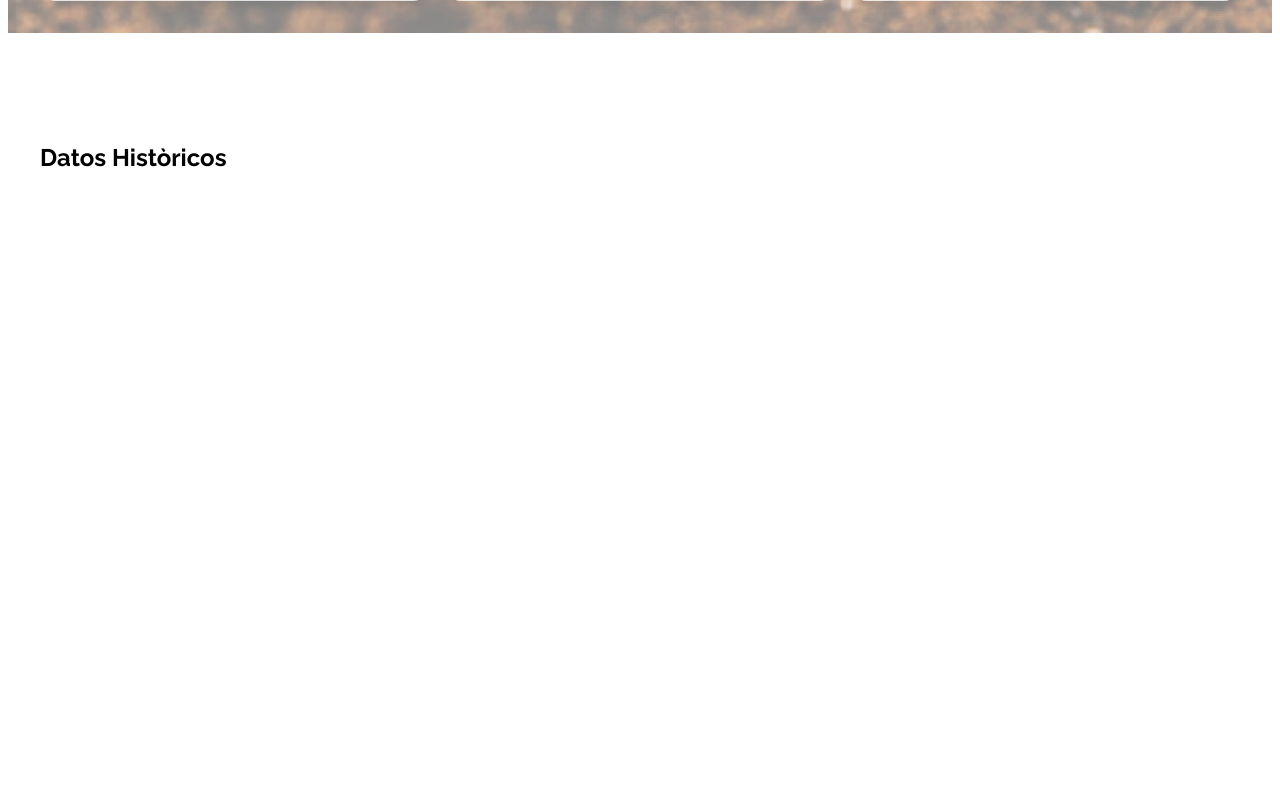
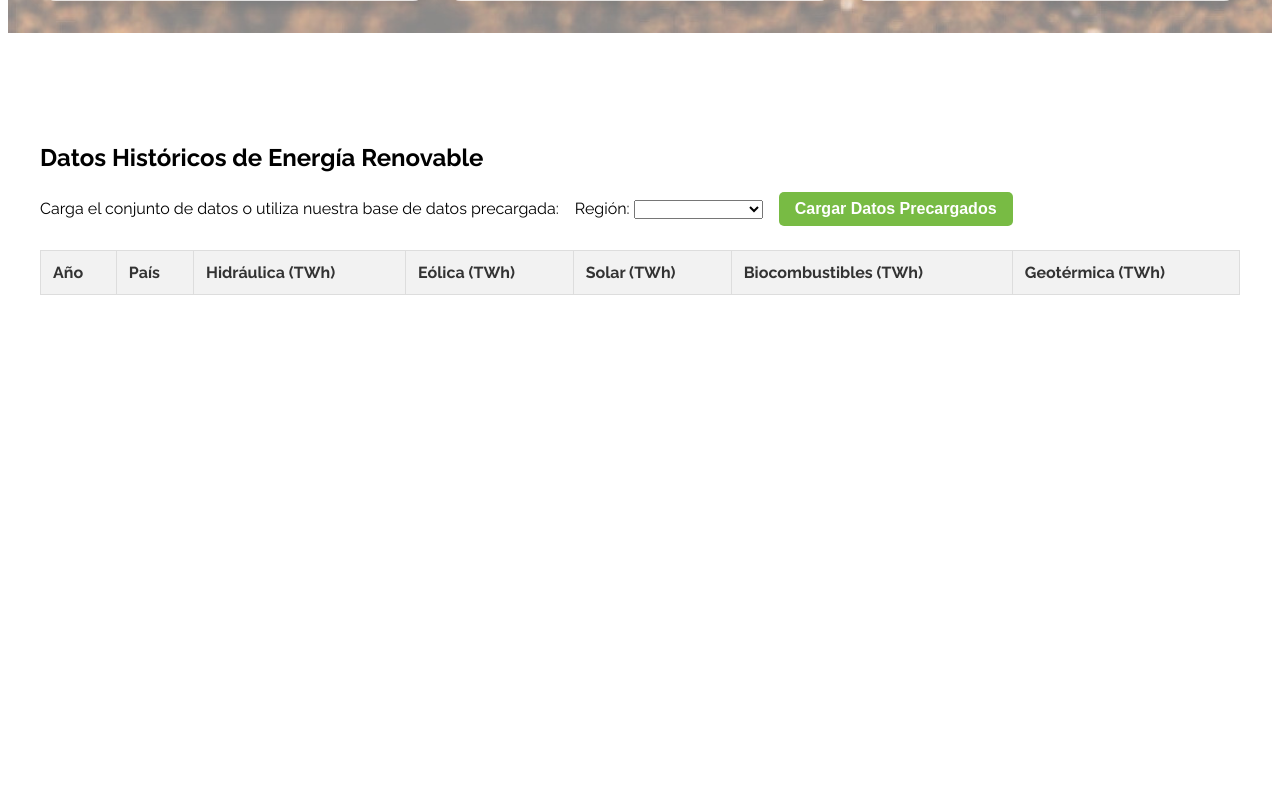
Before and after one commit to Aisengar/Energias_-renovables-, a Flask app: page / in a window 1280 px wide. Shown: the part 4182-4982 px from the top of the page. Run offline with Flask 3, Linux system fonts and the light colour scheme; lists and menus that the app fills with data are empty.

Commit message:
Añadiendo Datos Historicos al HTML y el CSS

```diff
--- a/src/static/css/estilos.css
+++ b/src/static/css/estilos.css
@@ -59,14 +59,14 @@ body.modo-oscuro .tarjeta-seccion {
     background-color: rgba(0, 0, 0, 0.65);
     color: #fff;
 }
+/* Asegura que el título del desplegable sea blanco en modo oscuro */
 body.modo-oscuro .opcion-desplegable .title {
-    color: #fff; /* Asegura que el título del desplegable sea blanco en modo oscuro */
+    color: #fff;
 }
+/* Asegura que los enlaces dentro del desplegable sean blancos en modo oscuro */
 body.modo-oscuro .contenedor-desplegable .link {
-    color: #fff; /* Asegura que los enlaces dentro del desplegable sean blancos en modo oscuro */
+    color: #fff;
 }
-
-
 
 body.modo-oscuro .opcion-desplegable {
     color: #fff;
@@ -210,11 +210,12 @@ body.modo-oscuro #consumo-usuario {
     pointer-events: auto;
 }
 
+/* Añade transición para el color */
 .opcion-desplegable .title {
     color: var(--color-texto-header);
     font-size: 1rem;
     font-weight: bold;
-    transition: color 0.3s ease-in-out; /* Añade transición para el color */
+    transition: color 0.3s ease-in-out;
     padding: 0.25rem 0.5rem;
 }
 
@@ -408,6 +409,166 @@ body.modo-oscuro #consumo-usuario {
     align-items: center;
 }
 
+/* Estilos de la sección Datos Históricos */
+
+body.modo-oscuro #datos .container {
+    color: #fff; /* Color de texto base para la sección en modo oscuro */
+}
+
+/* Contenedor para carga de archivos */
+#datos .upload-container {
+    display: flex;
+    align-items: center;
+    gap: 1rem;
+    margin-bottom: 1.5rem;
+    flex-wrap: wrap; /* Para que se ajuste en pantallas pequeñas */
+}
+
+#datos .upload-container p {
+    margin: 0; /* Ajuste para alineación vertical con otros elementos flex */
+}
+
+/* Botón de cargar datos */
+#datos .upload-container button {
+    background-color: #78bb44; /* Mismo color que el botón de calcular */
+    color: #fff;
+    padding: 0.5rem 1rem;
+    border: none;
+    border-radius: 5px;
+    font-size: 1rem;
+    font-weight: bold;
+    cursor: pointer;
+    transition: all 0.3s ease-in-out;
+}
+
+#datos .upload-container button:hover {
+    background-color: rgba(120, 187, 68, 0.85);
+}
+
+/* Input de archivo */
+#datos .upload-container .file-input {
+    padding: 0.35rem; /* Ajuste para que no sea tan alto como el botón */
+    border-radius: 5px;
+    border: 1px solid #ccc;
+    font-size: 0.9rem; /* Ligeramente más pequeño para que quepa el texto del botón interno */
+}
+
+/* Estilos para el botón interno del file input (navegadores Webkit) */
+#datos .upload-container .file-input::-webkit-file-upload-button {
+    background-color: #e0e0e0;
+    color: #333;
+    border: none;
+    padding: 0.5rem 1rem;
+    border-radius: 3px; /* Un poco menos redondeado que el contenedor */
+    cursor: pointer;
+    transition: background-color 0.3s ease;
+    margin-right: 0.5rem; /* Espacio entre el botón y el texto "No file chosen" */
+}
+
+#datos .upload-container .file-input::-webkit-file-upload-button:hover {
+    background-color: #d0d0d0;
+}
+
+/* Estilos para el botón interno del file input (Firefox) */
+#datos .upload-container .file-input::file-selector-button {
+    background-color: #e0e0e0;
+    color: #333;
+    border: none;
+    padding: 0.5rem 1rem;
+    border-radius: 3px;
+    cursor: pointer;
+    transition: background-color 0.3s ease;
+    margin-right: 0.5rem;
+}
+
+#datos .upload-container .file-input::file-selector-button:hover {
+    background-color: #d0d0d0;
+}
+
+body.modo-oscuro #datos .upload-container .file-input {
+    background-color: #444;
+    color: #fff;
+    border: 1px solid #555;
+}
+
+body.modo-oscuro #datos .upload-container .file-input::-webkit-file-upload-button {
+    background-color: #555;
+    color: #fff;
+}
+
+body.modo-oscuro #datos .upload-container .file-input::-webkit-file-upload-button:hover {
+    background-color: #666;
+}
+
+body.modo-oscuro #datos .upload-container .file-input::file-selector-button {
+    background-color: #555;
+    color: #fff;
+}
+
+body.modo-oscuro #datos .upload-container .file-input::file-selector-button:hover {
+    background-color: #666;
+}
+
+/* Contenedor de la tabla para posible scroll horizontal */
+#datos .table-container {
+    overflow-x: auto;
+    margin-top: 1.5rem;
+}
+
+.data-table {
+    width: 100%;
+    border-collapse: collapse;
+    box-shadow: 0 0 10px rgba(0, 0, 0, 0.1);
+}
+
+.data-table th, .data-table td {
+    border: 1px solid #ddd;
+    padding: 0.75rem;
+    text-align: left;
+}
+
+.data-table th {
+    background-color: #f2f2f2;
+    color: #333;
+    font-weight: bold;
+}
+
+.data-table tbody tr:nth-child(even) {
+    background-color: #f9f9f9;
+}
+
+.data-table tbody tr:hover {
+    background-color: #e9e9e9;
+}
+
+/* Modo oscuro para la tabla */
+body.modo-oscuro .data-table {
+    box-shadow: 0 0 10px rgba(255, 255, 255, 0.05);
+}
+
+body.modo-oscuro .data-table th,
+body.modo-oscuro .data-table td {
+    border: 1px solid #555;
+    /* El color del texto se hereda de 'body.modo-oscuro #datos .container' */
+}
+
+body.modo-oscuro .data-table th {
+    background-color: #2c2c2c;
+    color: #f0f0f0;
+}
+
+body.modo-oscuro .data-table tbody tr:nth-child(even) {
+    background-color: #3a3a3a;
+}
+
+body.modo-oscuro .data-table tbody tr:nth-child(odd) {
+    background-color: #333; /* O el color de fondo principal del modo oscuro */
+}
+
+body.modo-oscuro .data-table tbody tr:hover {
+    background-color: #454545;
+}
+
 /** Media Queries */
 @media (max-width: 991.98px) {
     .contenedor-tarjetas {
--- a/src/templates/index.html
+++ b/src/templates/index.html
@@ -271,10 +271,44 @@
                     </article>
                 </div>
             </section>
-            <section id="historico-datos" class="seccion-pagina">
-                <h2>Datos Històricos</h2>
-                <div class="contenedor-tarjetas">
-
+               <!-- Datos Históricos Section -->
+            <section id="datos" class="seccion-pagina">
+                <div class="container">
+                    <h2>Datos Históricos de Energía Renovable</h2>
+                    <div class="upload-container">
+                        <p>Carga el conjunto de datos o utiliza nuestra base de datos precargada:</p>
+                    <div class="form-group">
+                    <label for="region">Región:</label>
+                    <select id="region">
+                        <option value="none"></option>
+                        <option value="europe">Europa</option>
+                        <option value="northamerica">América del Norte</option>
+                        <option value="latinamerica">América Latina</option>
+                        <option value="asia">Asia</option>
+                        <option value="africa">África</option>
+                        <option value="oceania">Oceanía</option>
+                    </select>
+                    </div>
+                        <button id="load-data-btn" class="btn btn-secondary">Cargar Datos Precargados</button>
+                    </div>
+                    <div class="table-container">
+                        <table id="data-table" class="data-table">
+                            <thead>
+                                <tr>
+                                    <th>Año</th>
+                                    <th>País</th>
+                                    <th>Hidráulica (TWh)</th>
+                                    <th>Eólica (TWh)</th>
+                                    <th>Solar (TWh)</th>
+                                    <th>Biocombustibles (TWh)</th>
+                                    <th>Geotérmica (TWh)</th>
+                                </tr>
+                            </thead>
+                            <tbody id="table-body">
+                                <!-- Data will be loaded here -->
+                            </tbody>
+                        </table>
+                    </div>
                 </div>
             </section>
             <section id="dashboard" class="seccion-pagina">
```
